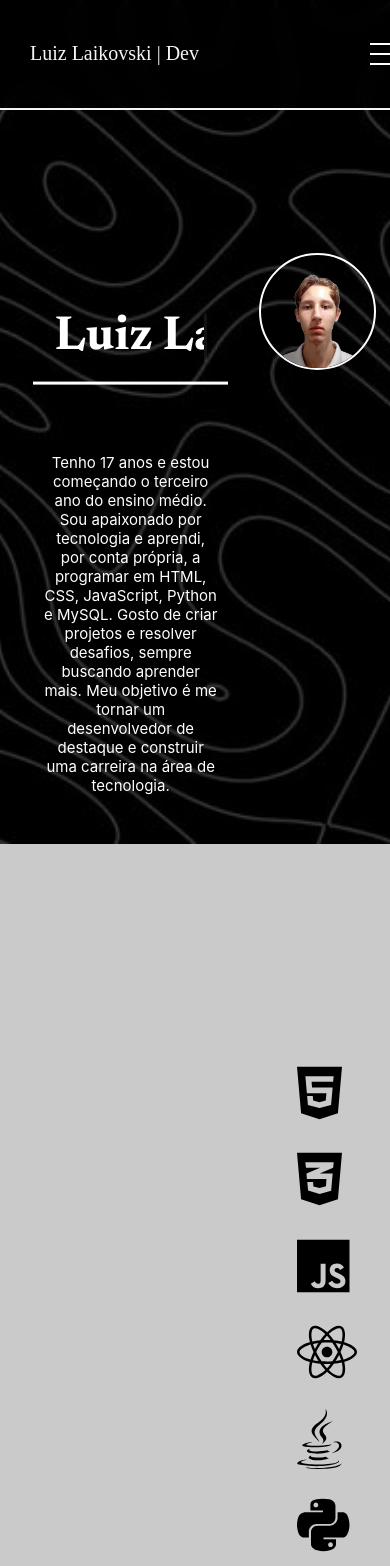
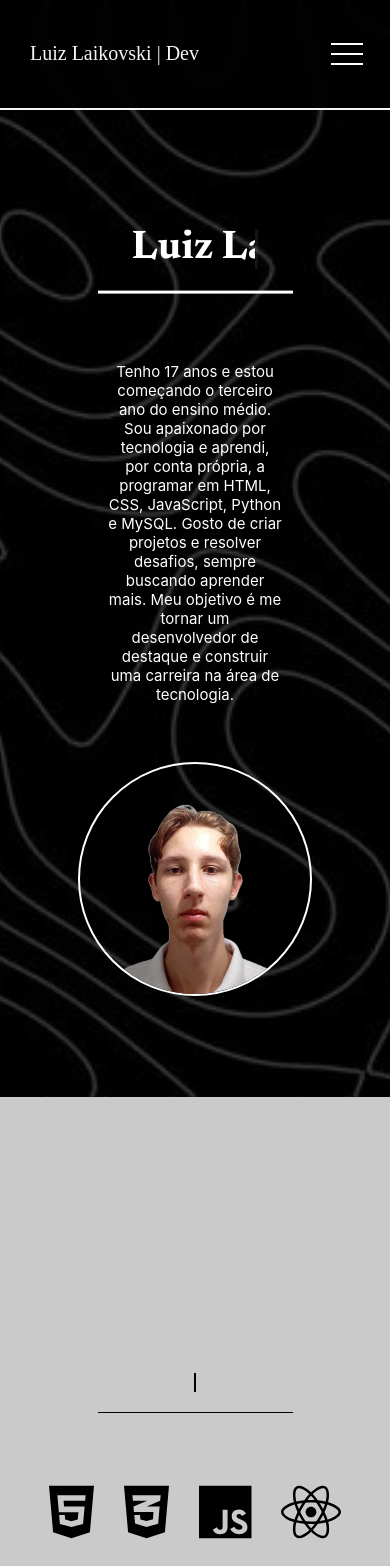
Before and after one commit to LuizLaikovski/Portifolio, a React (Create React App) app in the folder portifolio/: page / in a window 390 px wide. Shown: the top 1566 px of the page. Built offline with nearby package versions, Linux system fonts and the light colour scheme; a web font is replaced by a local one.

Commit message:
acabando o formato mobile G
Acabar a footer

```diff
--- a/portifolio/src/App.css
+++ b/portifolio/src/App.css
@@ -91,3 +91,28 @@ body {
     margin-left: 10dvw;
   }
 }
+
+@media (max-width: 426px) {
+  .CaixaOne {
+    display: flex;
+    justify-content: center;
+    align-items: center;
+    flex-direction: column;
+  }
+
+  .MyImage {
+    width: 60dvw;
+    height: 60dvw;
+    margin: 0 0 0 0;
+  }
+
+  .IImage {
+    width: 60dvw;
+    height: 60dvw;
+    margin: 17dvh 0 0 0;
+  }
+
+  .Section1 {
+    height: 130dvh;
+  }
+}
--- a/portifolio/src/components/Faixa/Faixa.css
+++ b/portifolio/src/components/Faixa/Faixa.css
@@ -166,3 +166,9 @@ body {
 .mobile-menu.active .line3 {
     transform: rotate(45deg) translate(-5px, -7px);
 }
+
+@media (max-width: 426px) {
+    .mobile-menu {
+        margin-left: 55dvw;
+    }
+}
--- a/portifolio/src/components/PartFour/PartFour.css
+++ b/portifolio/src/components/PartFour/PartFour.css
@@ -82,3 +82,17 @@ body {
         font-size: 15px;
     }
 }
+
+@media (max-width: 426px) {
+    .habilits {
+        width: 35dvw;
+    }
+
+    .icon {
+        font-size: 1.7rem;
+    }
+
+    .habilits h1 {
+        margin-top: 10px;
+    }
+}
--- a/portifolio/src/components/PartFour/PartFour.js
+++ b/portifolio/src/components/PartFour/PartFour.js
@@ -12,7 +12,7 @@ function PartFour() {
                 <main className="division">
                     <div className="habilits reveal treeBox">
                         <h1>Paroquia São José Operário</h1>
-                        <RiscoH largura='20' grossura='0.8' margens='20'/>
+                        <RiscoH largura='20' grossura='0.8' margens='8'/>
                         <p>Esse é um projeto teve inicio no final do ano de 2024. Ele tem como objetivo apresentar os ministério da paróquia, para os fiéis que a frequentam. Tecnologias Usadas: </p>
                         <div>
                             <FontAwesomeIcon icon={faHtml5} className="icon"/>
@@ -22,7 +22,7 @@ function PartFour() {
                     </div>
                     <div className="habilits reveal treeBox">
                         <h1>Projeto com Flask</h1>
-                        <RiscoH largura='20' grossura='0.8' margens='20'/>
+                        <RiscoH largura='20' grossura='0.8' margens='15'/>
                         <p>Esse é um Projeto onde faço ligação de um Banco de Dados com FrontEnd usando o Python e a biblioteca Flask. Tecnologias Usadas: </p>
                         <div>
                             <FontAwesomeIcon icon={faPython} className="icon" />
@@ -32,7 +32,7 @@ function PartFour() {
                     </div>
                     <div className="habilits reveal treeBox">
                         <h1>Sistema de Estoque</h1>
-                        <RiscoH largura='20' grossura='0.8' margens='20'/>
+                        <RiscoH largura='20' grossura='0.8' margens='12'/>
                         <p>Nesse pequeno projeto criei um sistema de estoque. Onde possui a funcionabilidade de Adcionar, Listar, Editar(preço, quantidade e nome) e deletar o produto ou apenas uma quantidade </p>
                         <FontAwesomeIcon icon={faPython} className="icon" />
                     </div>
--- a/portifolio/src/components/PartOne/Risco.css
+++ b/portifolio/src/components/PartOne/Risco.css
@@ -114,3 +114,9 @@ body {
         font-size: 15px;
     }
 }
+
+@media (max-width: 426px) {
+    .TituloPrincipal {
+        font-size: 2.5rem;
+    }
+}
--- a/portifolio/src/components/PartTree/PartTree.css
+++ b/portifolio/src/components/PartTree/PartTree.css
@@ -83,3 +83,22 @@ body {
     transition: all 0.3s;
     transform: translateY(0%);
 }
+
+.risocH {
+    display: none;
+}
+
+@media (max-width: 426px) {
+    .containerr {
+        flex-direction: column;
+    }
+
+    .risco {
+        display: none;
+        opacity: 0;
+    }
+
+    .risocH {
+        display: block;
+    }
+}
--- a/portifolio/src/components/PartTree/PartTree.js
+++ b/portifolio/src/components/PartTree/PartTree.js
@@ -4,6 +4,7 @@ import ScrollReveal from 'scrollreveal';
 import { FontAwesomeIcon } from '@fortawesome/react-fontawesome';
 import { faAward } from '@fortawesome/free-solid-svg-icons';
 import Risco from '../Risco/Risco';
+import RiscoH from '../RiscoH/RiscoH';
 
 
 function PartTree() {
@@ -37,7 +38,8 @@ function PartTree() {
             <section className="BoxTwo" id='SoftSkill'>
                 <div className="containerr">
                     <h2 className="tt2 reveal">Soft Skill's</h2>
-                    <Risco altura='60' largura='2' margens='55' className='reveal'/>
+                    <Risco altura='60' largura='2' margens='55' className='risco reveal'/>
+                    <RiscoH largura="70" grossura="2" margens={20} className="riscoH reveal" />
                     <ul className="custom-list">
                         {SoftSkills.map((item, index) => (
                             <l1 key={index} className="list-item reveal">
--- a/portifolio/src/components/PartTwo/PartTwo.css
+++ b/portifolio/src/components/PartTwo/PartTwo.css
@@ -33,6 +33,10 @@ body {
 
 .fx {
     transition: all 0.3s;
+}
+
+.fxH {
+    display: none;
 }
 
 .MySKILLS {
@@ -92,3 +96,35 @@ body {
         font-size: 25px;
     }
 }
+
+@media (max-width: 426px) {
+    .containerOne {
+        flex-direction: column;
+    }
+
+    .TitleSkill {
+        text-align: center;
+    }
+
+    .fx {
+        display: none;
+    }
+
+    .fxH {
+        display: block;
+    }
+
+    .MySKILLS {
+
+        justify-content: center;
+        align-items: center;
+        flex-direction: column;
+        text-align: center;
+        width: 90dvw;
+    }
+
+    .tt1 {
+        width: 300px;
+        margin: 0 0 0 0;
+    }
+}
--- a/portifolio/src/components/PartTwo/PartTwo.js
+++ b/portifolio/src/components/PartTwo/PartTwo.js
@@ -2,6 +2,7 @@ import './PartTwo.css';
 import React, { useEffect } from 'react';
 import ScrollReveal from 'scrollreveal';
 import Risco from '../Risco/Risco';
+import RiscoH from '../RiscoH/RiscoH';
 import { FontAwesomeIcon } from '@fortawesome/react-fontawesome';
 import { faHtml5, faCss3Alt, faJs, faReact, faJava, faPython, faGit, faGithub } from '@fortawesome/free-brands-svg-icons';
 
@@ -26,6 +27,7 @@ function PartTwo() {
             <div className="containerOne ">
                 <h1 className="TitleSkill reveal">Minhas Skill's</h1>
                 <Risco altura="55" largura="2" margens="30" className="fx" />
+                <RiscoH largura={50} grossura={2} margens="20" className="fxH"/>
                 <section className="MySKILLS">
                     <h1 className="tt1 reveal">Linguagens e FrameWorks:</h1>
                     <FontAwesomeIcon icon={faHtml5} className="icons HTML5" />
```
